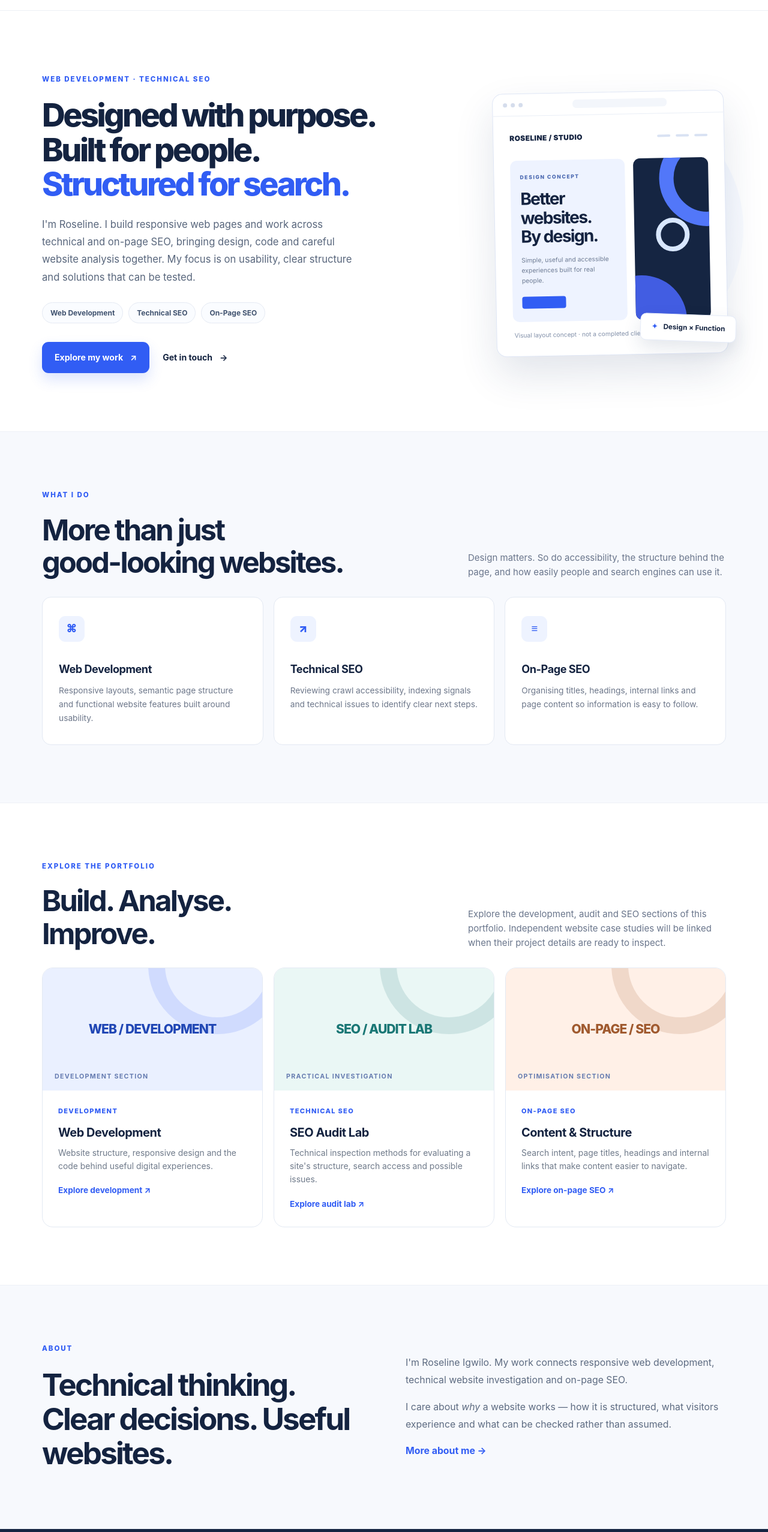
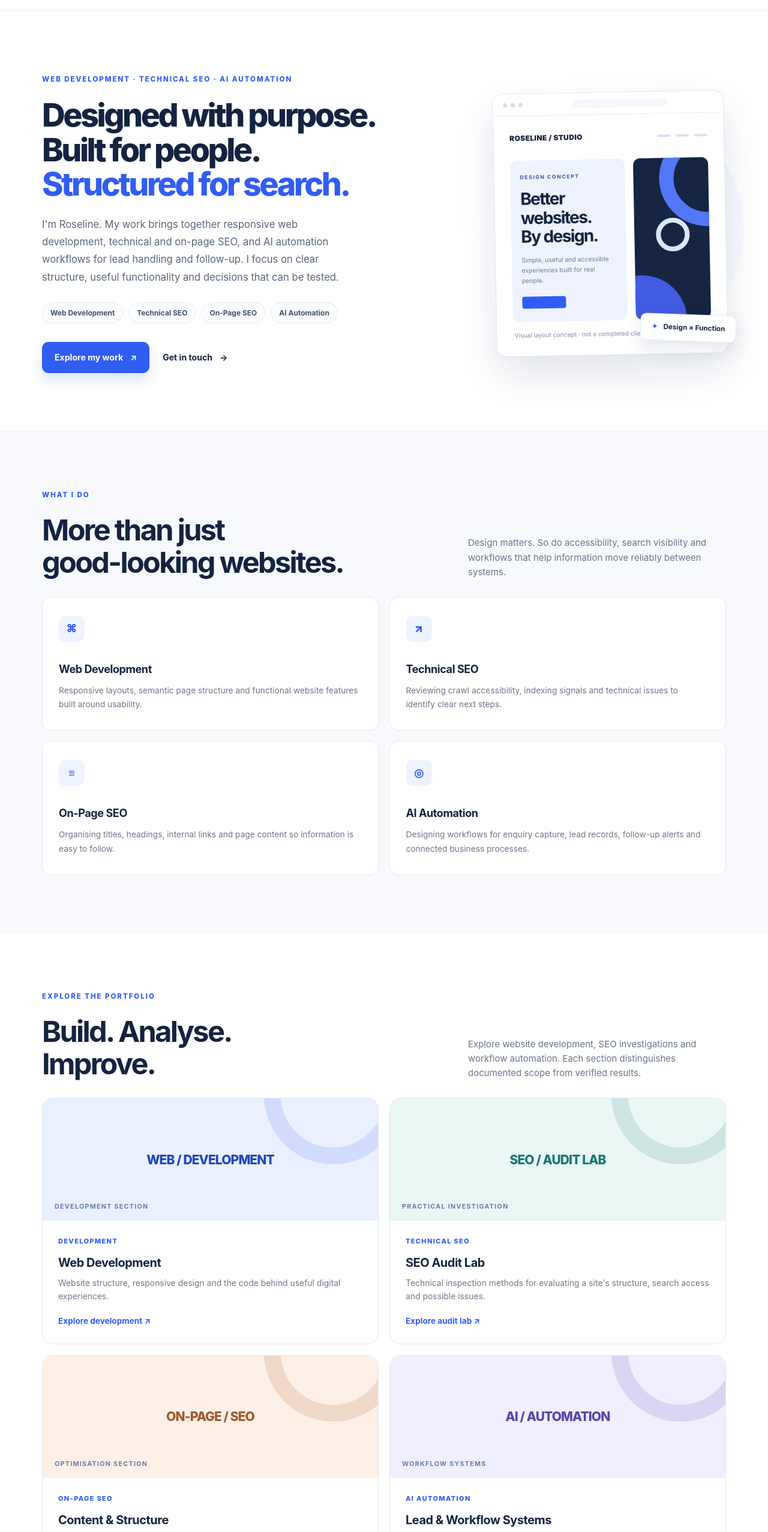
Before and after one commit to igwiloroseline100-cmyk/DIGITAL-MARKETING-PORTFOLIO-, a plain HTML site: page index.html in a window 1280 px wide. Shown: the part 66-2620 px from the top of the page at 60% size. Drawn offline with Linux system fonts and the light colour scheme.

Commit message:
Integrate AI Automation into index.html

```diff
--- a/index.html
+++ b/index.html
@@ -4,15 +4,15 @@
   <meta charset="utf-8">
   <meta name="viewport" content="width=device-width, initial-scale=1">
   <meta name="color-scheme" content="light">
-  <meta name="description" content="Roseline Igwilo's portfolio in web development, technical SEO, and on-page SEO, focused on usable design, sound structure, and evidence-based improvements.">
+  <meta name="description" content="Roseline Igwilo's portfolio in web development, technical SEO, on-page SEO and AI automation, focused on functional websites, clear structure and practical workflow systems.">
   <meta name="google-site-verification" content="NH8R1ntqXn1SNN-tyWBMUoFjyAbRy0TvDaOIDJKCYLI">
   <link rel="canonical" href="https://igwiloroseline100-cmyk.github.io/DIGITAL-MARKETING-PORTFOLIO-/">
   <meta property="og:type" content="website">
   <meta property="og:title" content="Roseline Igwilo | Web Development & SEO">
-  <meta property="og:description" content="Responsive websites, technical SEO, and on-page structure. Explore Roseline Igwilo's work and methods.">
+  <meta property="og:description" content="Web development, technical SEO, on-page SEO and AI automation. Explore Roseline Igwilo's website and workflow projects.">
   <meta property="og:url" content="https://igwiloroseline100-cmyk.github.io/DIGITAL-MARKETING-PORTFOLIO-/">
   <meta name="twitter:card" content="summary">
-  <title>Roseline Igwilo | Web Development & Technical SEO</title>
+  <title>Roseline Igwilo | Web Development, SEO &amp; AI Automation</title>
   <style>
     :root {
       --ink:#142340; --blue:#315df4; --blue-dark:#214ad1;
@@ -78,22 +78,25 @@
     .section-head{display:flex;align-items:end;justify-content:space-between;gap:20px;margin-bottom:29px}
     .section-head h2{font-size:clamp(2.15rem,3.8vw,3.5rem);line-height:1.12;letter-spacing:-.055em;margin:0}
     .section-sub{max-width:430px;color:var(--muted);font-size:.94rem;margin:0}
-    .focus-grid{display:grid;grid-template-columns:repeat(3,minmax(0,1fr));gap:17px}
+    .focus-grid{display:grid;grid-template-columns:repeat(2,minmax(0,1fr));gap:17px}
     .focus-card{border:1px solid #e3e9f3;border-radius:15px;padding:31px 27px;background:white}
     .focus-icon {display:flex;align-items:center;justify-content:center;color:var(--blue);background:#eef3ff;border-radius:11px;width:43px;height:43px;font-weight:900;font-size:1.15rem;margin-bottom:31px}
     .focus-card h3{font-size:1.13rem;letter-spacing:-.025em;margin:0 0 10px}
     .focus-card p{font-size:.86rem;color:#6d778a;line-height:1.7;margin:0}
-    .project-grid{display:grid;grid-template-columns:repeat(3,minmax(0,1fr));gap:18px}
+    .project-grid{display:grid;grid-template-columns:repeat(2,minmax(0,1fr));gap:18px}
     .project-card{border:1px solid #e3e9f3;border-radius:18px;overflow:hidden;background:#fff;display:flex;flex-direction:column}
     .project-visual{height:204px;display:flex;align-items:center;justify-content:center;position:relative;background:#eaf0ff;overflow:hidden}
     .project-visual.alt{background:#eaf7f5}
     .project-visual.warm{background:#fff0e7}
+    .project-visual.automation{background:#f0efff}
     .project-visual::before{content:"";position:absolute;width:230px;height:230px;border:28px solid rgba(49,93,244,.14);border-radius:50%;right:-40px;top:-120px}
     .project-visual.alt::before{border-color:rgba(29,112,111,.14)}
     .project-visual.warm::before{border-color:rgba(160,89,44,.16)}
+    .project-visual.automation::before{border-color:rgba(92,70,174,.16)}
     .project-visual .visual-label{z-index:1;display:block;font-size:clamp(1.05rem,1.65vw,1.35rem);font-weight:850;letter-spacing:-.045em;color:#2147b5;text-align:center;padding:0 10px}
     .project-visual.alt .visual-label{color:#1a7775}
     .project-visual.warm .visual-label{color:#a05a2f}
+    .project-visual.automation .visual-label{color:#5a44a8}
     .project-visual .visual-tiny{position:absolute;left:20px;bottom:15px;font-size:.67rem;letter-spacing:.12em;text-transform:uppercase;font-weight:750;color:#667cb0}
     .project-copy{padding:26px}
     .project-type{font-size:.69rem;letter-spacing:.12em;text-transform:uppercase;font-weight:800;color:var(--blue);margin:0 0 10px}
@@ -178,10 +181,10 @@
     <section class="hero" id="top" aria-labelledby="hero-title">
       <div class="container hero-grid">
         <div>
-          <p class="section-kicker">Web development · Technical SEO</p>
+          <p class="section-kicker">Web Development · Technical SEO · AI Automation</p>
           <h1 id="hero-title">Designed with purpose.<br>Built for people.<br><em>Structured for search.</em></h1>
-          <p class="hero-description">I'm Roseline. I build responsive web pages and work across technical and on-page SEO, bringing design, code and careful website analysis together. My focus is on usability, clear structure and solutions that can be tested.</p>
-          <div class="skills" aria-label="Areas of focus"><span>Web Development</span><span>Technical SEO</span><span>On-Page SEO</span></div>
+          <p class="hero-description">I'm Roseline. My work brings together responsive web development, technical and on-page SEO, and AI automation workflows for lead handling and follow-up. I focus on clear structure, useful functionality and decisions that can be tested.</p>
+          <div class="skills" aria-label="Areas of focus"><span>Web Development</span><span>Technical SEO</span><span>On-Page SEO</span><span>AI Automation</span></div>
           <div class="actions">
             <a class="button primary" href="#work">Explore my work <span aria-hidden="true">↗</span></a>
             <a class="button text-link" href="#contact">Get in touch <span aria-hidden="true">→</span></a>
@@ -213,12 +216,13 @@
       <div class="container">
         <div class="section-head">
           <div><p class="section-kicker">What I do</p><h2>More than just<br>good-looking websites.</h2></div>
-          <p class="section-sub">Design matters. So do accessibility, the structure behind the page, and how easily people and search engines can use it.</p>
+          <p class="section-sub">Design matters. So do accessibility, search visibility and workflows that help information move reliably between systems.</p>
         </div>
         <div class="focus-grid">
           <article class="focus-card"><span class="focus-icon" aria-hidden="true">⌘</span><h3>Web Development</h3><p>Responsive layouts, semantic page structure and functional website features built around usability.</p></article>
           <article class="focus-card"><span class="focus-icon" aria-hidden="true">↗</span><h3>Technical SEO</h3><p>Reviewing crawl accessibility, indexing signals and technical issues to identify clear next steps.</p></article>
           <article class="focus-card"><span class="focus-icon" aria-hidden="true">≡</span><h3>On-Page SEO</h3><p>Organising titles, headings, internal links and page content so information is easy to follow.</p></article>
+          <article class="focus-card"><span class="focus-icon" aria-hidden="true">◎</span><h3>AI Automation</h3><p>Designing workflows for enquiry capture, lead records, follow-up alerts and connected business processes.</p></article>
         </div>
       </div>
     </section>
@@ -227,7 +231,7 @@
       <div class="container">
         <div class="section-head">
           <div><p class="section-kicker">Explore the portfolio</p><h2>Build. Analyse.<br>Improve.</h2></div>
-          <p class="section-sub">Explore the development, audit and SEO sections of this portfolio. Independent website case studies will be linked when their project details are ready to inspect.</p>
+          <p class="section-sub">Explore website development, SEO investigations and workflow automation. Each section distinguishes documented scope from verified results.</p>
         </div>
         <div class="project-grid">
           <article class="project-card">
@@ -242,6 +246,10 @@
             <div class="project-visual warm"><span class="visual-label">ON-PAGE / SEO</span><span class="visual-tiny">Optimisation section</span></div>
             <div class="project-copy"><p class="project-type">On-Page SEO</p><h3>Content &amp; Structure</h3><p>Search intent, page titles, headings and internal links that make content easier to navigate.</p><a href="on-page-seo.html">Explore on-page SEO ↗</a></div>
           </article>
+          <article class="project-card">
+            <div class="project-visual automation"><span class="visual-label">AI / AUTOMATION</span><span class="visual-tiny">Workflow systems</span></div>
+            <div class="project-copy"><p class="project-type">AI Automation</p><h3>Lead &amp; Workflow Systems</h3><p>Lead intake, CRM updates and follow-up processes, with a documented workflow plan and proposed automation projects.</p><a href="ai-automation.html">Explore automation ↗</a></div>
+          </article>
         </div>
       </div>
     </section>
@@ -249,16 +257,16 @@
     <section class="section soft" id="about">
       <div class="container about-layout">
         <div><p class="section-kicker">About</p><h2>Technical thinking. Clear decisions. Useful websites.</h2></div>
-        <div class="about-description"><p>I'm Roseline Igwilo. My work connects responsive web development, technical website investigation and on-page SEO.</p><p>I care about <em>why</em> a website works — how it is structured, what visitors experience and what can be checked rather than assumed.</p><a href="about.html">More about me →</a></div>
+        <div class="about-description"><p>I'm Roseline Igwilo. My work connects responsive web development, technical and on-page SEO, and AI automation workflows.</p><p>I care about <em>why</em> a website works — how it is structured, what visitors experience and what can be checked rather than assumed.</p><a href="about.html">More about me →</a></div>
       </div>
     </section>
     <section class="contact-section" id="contact">
       <div class="container contact-inner">
-        <div><p class="section-kicker">Have a project or opportunity?</p><h2>Let's build something<br>worth using.</h2><p>Open to discussing relevant web development and SEO opportunities.</p></div>
+        <div><p class="section-kicker">Have a project or opportunity?</p><h2>Let's build something<br>worth using.</h2><p>Open to discussing relevant web development, SEO and workflow automation opportunities.</p></div>
         <div class="contact-actions"><a class="button" href="mailto:igwiloroseline100@gmail.com">Send an email ↗</a><a class="button whatsapp" href="https://wa.me/2348064150159">WhatsApp ↗</a></div>
       </div>
     </section>
   </main>
-  <footer><div class="container footer-inner"><span>© 2026 Roseline Igwilo</span><span>Web Development · Technical SEO · On-Page SEO</span></div></footer>
+  <footer><div class="container footer-inner"><span>© 2026 Roseline Igwilo</span><span>Web Development · Technical SEO · On-Page SEO · AI Automation</span></div></footer>
 </body>
 </html>
```
